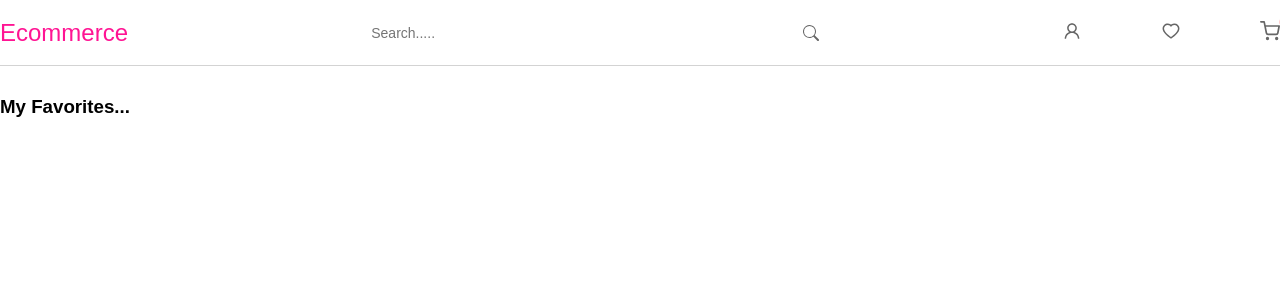
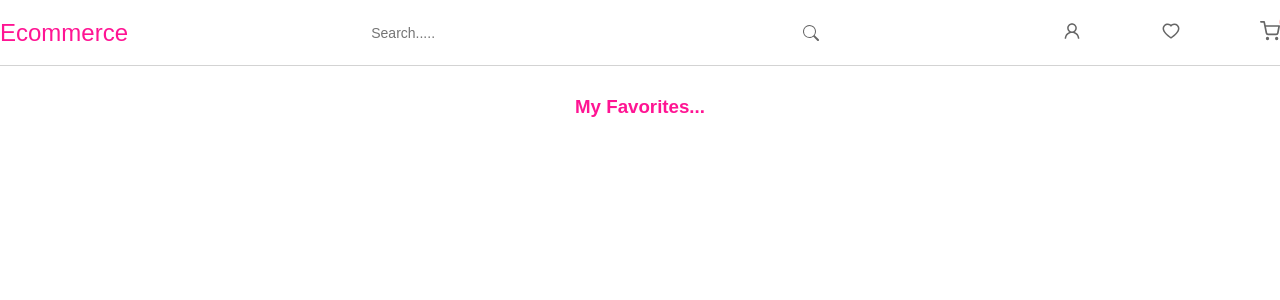
Before and after one commit to devbeyt/ecommerce-redux-toolkit, a React (Create React App) app: page /favorite in a window 1280 px wide. Shown: the top 300 px of the page. Built offline with nearby package versions, Linux system fonts and the light colour scheme.

Commit message:
added favorites slice but not completed yet

```diff
--- a/src/features/pages/favorite/Favorite.jsx
+++ b/src/features/pages/favorite/Favorite.jsx
@@ -1,9 +1,13 @@
 import React from 'react'
+import './../../styles/styles.css'
 
 function Favorite() {
   return (
     <div className="page favorite">
-        <h3>My Favorites...</h3>
+      <h3 className='text_center favorite_title'>My Favorites...</h3>
+       <div className="container">
+
+       </div>
     </div>
   )
 }
--- a/src/features/styles/styles.css
+++ b/src/features/styles/styles.css
@@ -278,12 +278,26 @@
 /* end of product details styles */
 
 
+/* favorites styles start */
+.favorite_title
+{
+  color: deeppink;
+}
+
+
+/* end of favorites styles */
+
+
+/* ************** end of desktop styles *************** */
 
 
 
 
 
-/* ************** end of desktop styles *************** */
+
+
+
+
 
 
 
```
Also changed, not shown: src/features/pages/favorite/favoritesSlice.js (added, +20 -0 lines).
